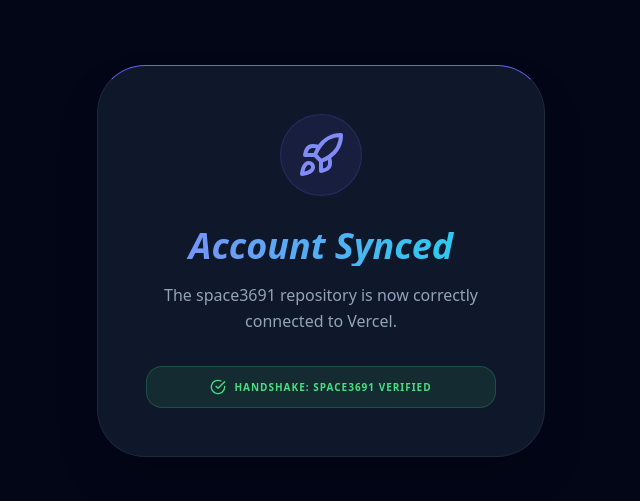
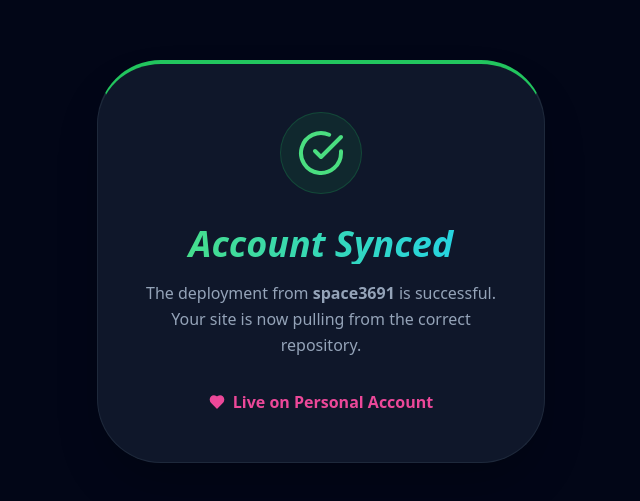
Before and after one commit to space3691/my-gemini-site, a React (Vite) app: page / in a window 1280 px wide. Shown: the part 139-640 px from the top of the page, without its empty margins (319-959 px from the left). Built offline with nearby package versions, Linux system fonts and the light colour scheme.

Commit message:
Update App.jsx

```diff
--- a/src/App.jsx
+++ b/src/App.jsx
@@ -4,19 +4,19 @@
 export default function App() {
   return (
     <div className="min-h-screen bg-slate-950 flex flex-col items-center justify-center text-white p-6 font-sans text-center">
-      <div className="max-w-md w-full bg-slate-900 border border-slate-800 p-12 rounded-[3rem] shadow-2xl border-t-indigo-500">
-        <div className="inline-block p-4 bg-indigo-500/10 rounded-full mb-6 border border-indigo-500/20">
-           <Rocket className="text-indigo-400" size={48} />
+      <div className="max-w-md w-full bg-slate-900 border border-slate-800 p-12 rounded-[4rem] shadow-2xl border-t-4 border-t-green-500">
+        <div className="inline-block p-4 bg-green-500/10 rounded-full mb-6 border border-green-500/20">
+           <CheckCircle className="text-green-400" size={48} />
         </div>
-        <h1 className="text-4xl font-black mb-4 bg-gradient-to-r from-indigo-400 to-cyan-400 bg-clip-text text-transparent italic">
+        <h1 className="text-4xl font-black mb-4 bg-gradient-to-r from-green-400 to-cyan-400 bg-clip-text text-transparent italic">
           Account Synced
         </h1>
         <p className="text-slate-400 mb-8 leading-relaxed font-medium">
-          The space3691 repository is now correctly connected to Vercel.
+          The deployment from <strong>space3691</strong> is successful. Your site is now pulling from the correct repository.
         </p>
-        <div className="flex items-center justify-center space-x-2 text-green-400 font-bold bg-green-400/10 py-3 rounded-2xl border border-green-400/20">
-          <CheckCircle size={16} />
-          <span className="uppercase tracking-widest text-[10px]">Handshake: space3691 verified</span>
+        <div className="flex items-center justify-center space-x-2 text-pink-500 font-bold">
+          <Heart size={16} fill="currentColor" />
+          <span>Live on Personal Account</span>
         </div>
       </div>
     </div>
```
